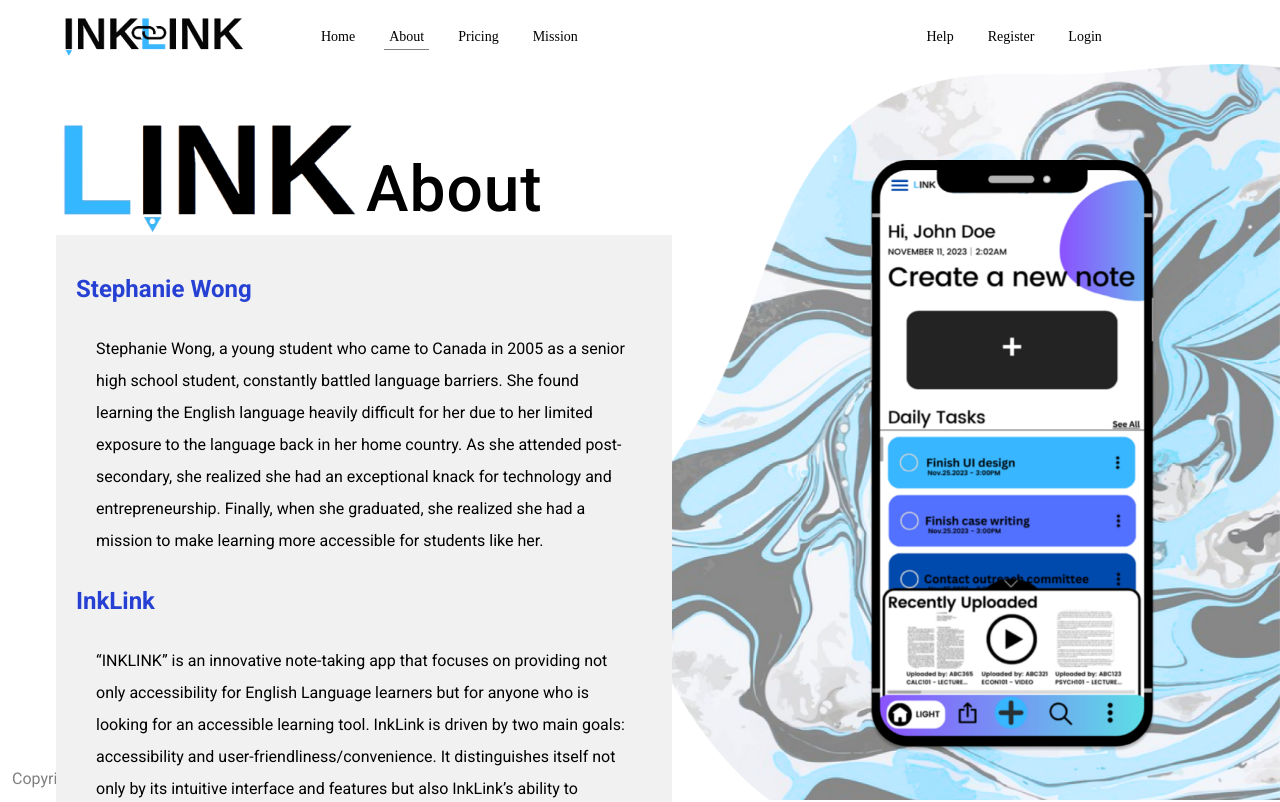
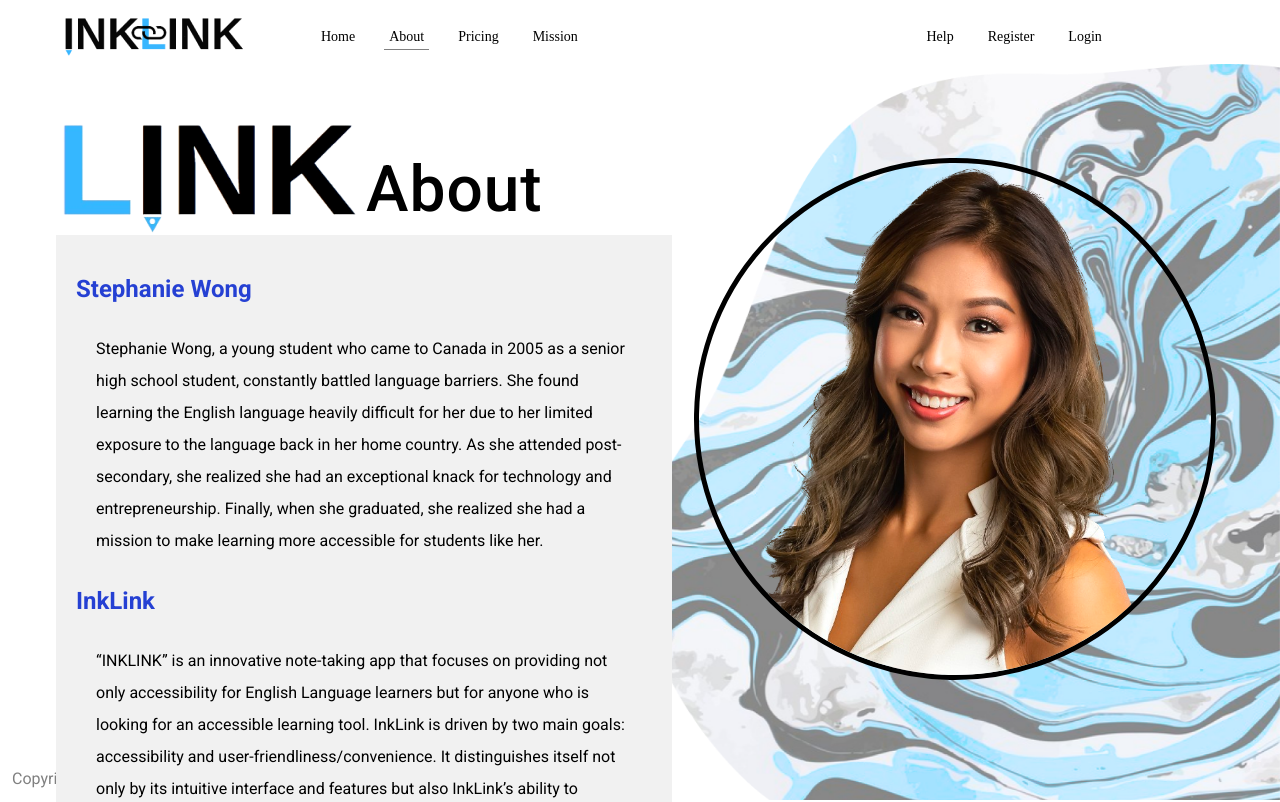
Before and after one commit to Zeden19/wds-overhaul-group-hakurei, a SvelteKit app in the folder wds-overhual-hakurei/: page /about in a window 1280 px wide. Shown: the top 802 px of the page. Built offline with nearby package versions, Linux system fonts and the light colour scheme.

Commit message:
STEPHANIE

```diff
--- a/wds-overhual-hakurei/src/routes/about/+page.svelte
+++ b/wds-overhual-hakurei/src/routes/about/+page.svelte
@@ -40,7 +40,7 @@
 
 
     </div>
-    <img src="phone-demo.png" class="phone"/>
+    <img src="stephanie.png" class="phone stephanie"/>
     <img src="splash-img.png" class="splash"/>
 </div>
 <span class="copy">Copyright © 2023, Western Developers Society </span>
@@ -51,6 +51,7 @@
     h2 {
         color: #2540d3;
     }
+
     .about-text {
         background-color: #F1F1F1;
         padding: 20px;
@@ -64,5 +65,13 @@
         line-height: 2;
     }
 
+    .stephanie {
+        border-radius: 100%;
+        position: fixed;
+        bottom: 15%;
+        right: 5%;
+        height: calc(80vh - 128px);
+        border: 5px solid black;
+    }
 
 </style>
--- a/wds-overhual-hakurei/src/routes/login/+page.svelte
+++ b/wds-overhual-hakurei/src/routes/login/+page.svelte
@@ -5,7 +5,7 @@
         <input type="password" placeholder="Password">
         <a href="/">Forgot Password?</a>
         <div class="buttons">
-            <a class="btn" href="/">Don't have a account?</a>
+            <a class="btn" href="/register">Don't have a account?</a>
             <a class="btn" href="/notes">Submit</a>
         </div>
     </form>
```
Also changed, not shown: wds-overhual-hakurei/static/stephanie.png (added).
